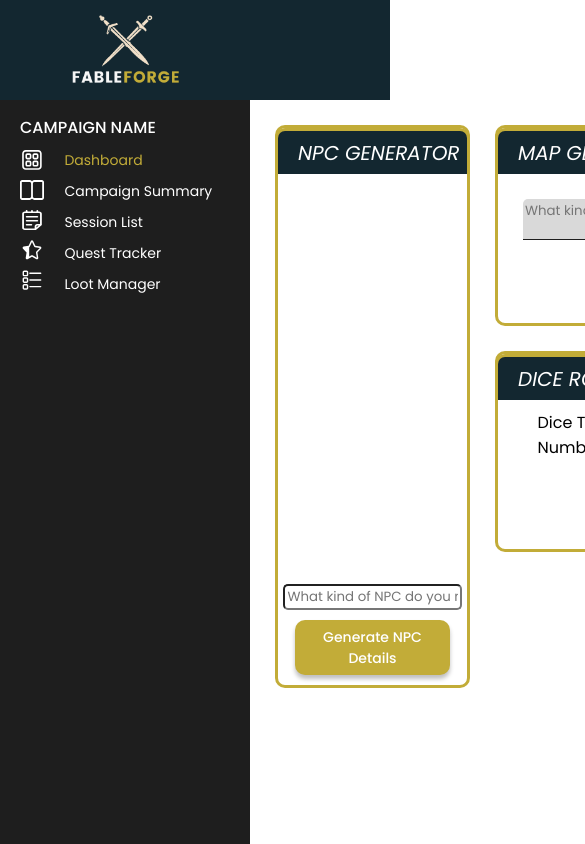
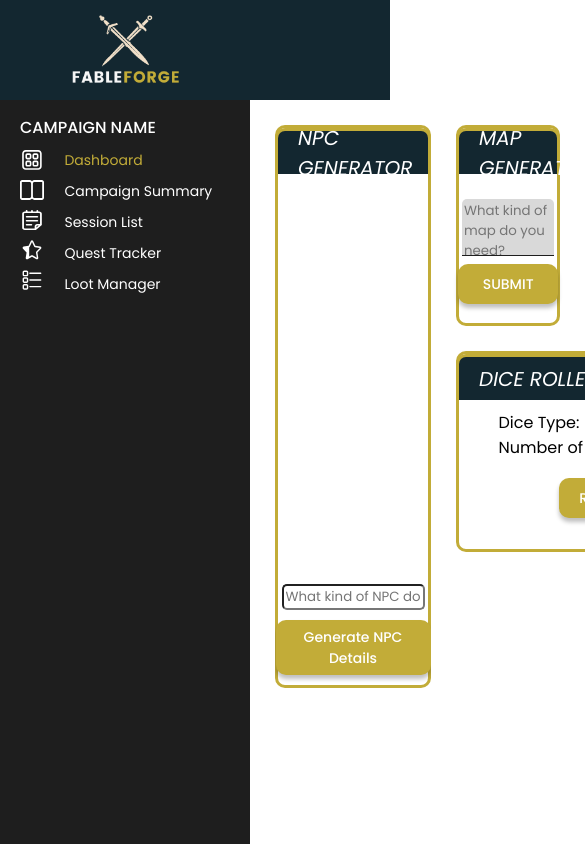
Before and after one commit to alliebourden/fableforge, a React (Vite) app: page / in a window 390 px wide. Shown: the top 844 px of the page, 585 px wide, since content can reach past the window. Built offline with nearby package versions, Linux system fonts and the light colour scheme.

Commit message:
style - map generation responsive

```diff
--- a/src/App.css
+++ b/src/App.css
@@ -869,7 +869,7 @@ dialog {
 /* dashboard css */
 
 .dashboard {
-  width: 100%;
+  width: 80%;
 }
 
 .dashboard-content {
@@ -918,7 +918,7 @@ dialog {
 }
 
 .chat-container-top p {
-  font-size: 20px;
+  font-size: 1.25rem;
   font-style: italic;
   font-weight: 500;
   line-height: normal;
@@ -932,7 +932,7 @@ dialog {
   height: 400px;
   overflow-y: auto;
   margin-bottom: 10px;
-  width: 90%;
+  width: 100%;
 }
 
 .chat-message {
@@ -1150,7 +1150,7 @@ dialog input {
 }
 
 .image-generation-form {
-  width: 300px;
+  width: 75%;
   min-height: 195px;
   border: 3px solid #c2ac38;
   display: flex;
@@ -1159,24 +1159,11 @@ dialog input {
   border-radius: 10px;
 }
 
-.image-generation-form-info {
-  width: 300px;
-  display: flex;
-  justify-content: center;
-  margin-left: 25px;
-  margin-bottom: 10px;
-}
-
-.image-generation-form-info p {
-  width: 250px;
-  font-size: 14px;
-}
-
 .image-generation-form-top {
   text-transform: uppercase;
   display: flex;
   align-items: center;
-  width: 300px;
+  width: 100%;
   height: 43px;
   border-radius: 10px 10px 0px 0px;
   border-top: 3px solid #c2ac38;
@@ -1185,7 +1172,7 @@ dialog input {
   background: #132730;
   color: #ffffff;
   justify-content: space-between;
-  font-size: 20px;
+  font-size: 1.5rem;
   font-style: italic;
   font-weight: 500;
   line-height: normal;
@@ -1202,10 +1189,11 @@ dialog input {
 .image-generation-form-body {
   display: flex;
   flex-direction: column;
-  align-self: start;
-  margin-left: 25px;
   margin-top: 25px;
   min-height: 25px;
+  max-width: 90%;
+  justify-content: center;
+  align-items: center;
 }
 
 .image-generation-form-body label {
@@ -1219,8 +1207,9 @@ dialog input {
   border-top: none;
   border-left: none;
   border-right: none;
-  width: 250px;
-  font-family: Poppins;
+  width: 100%;
+  font-family: Poppins;
+  resize: none;
 }
 
 .image-generation-button-form {
```
